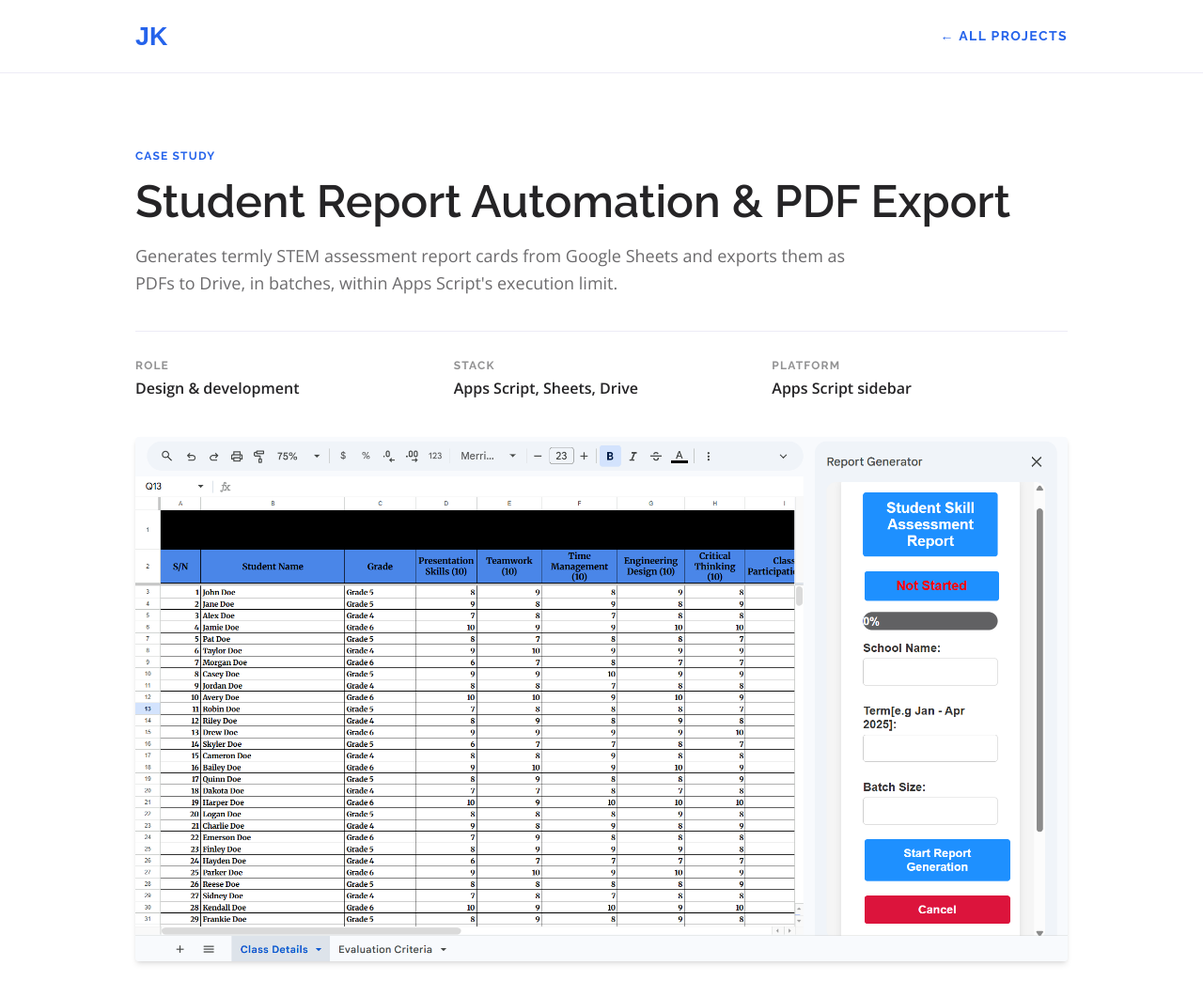
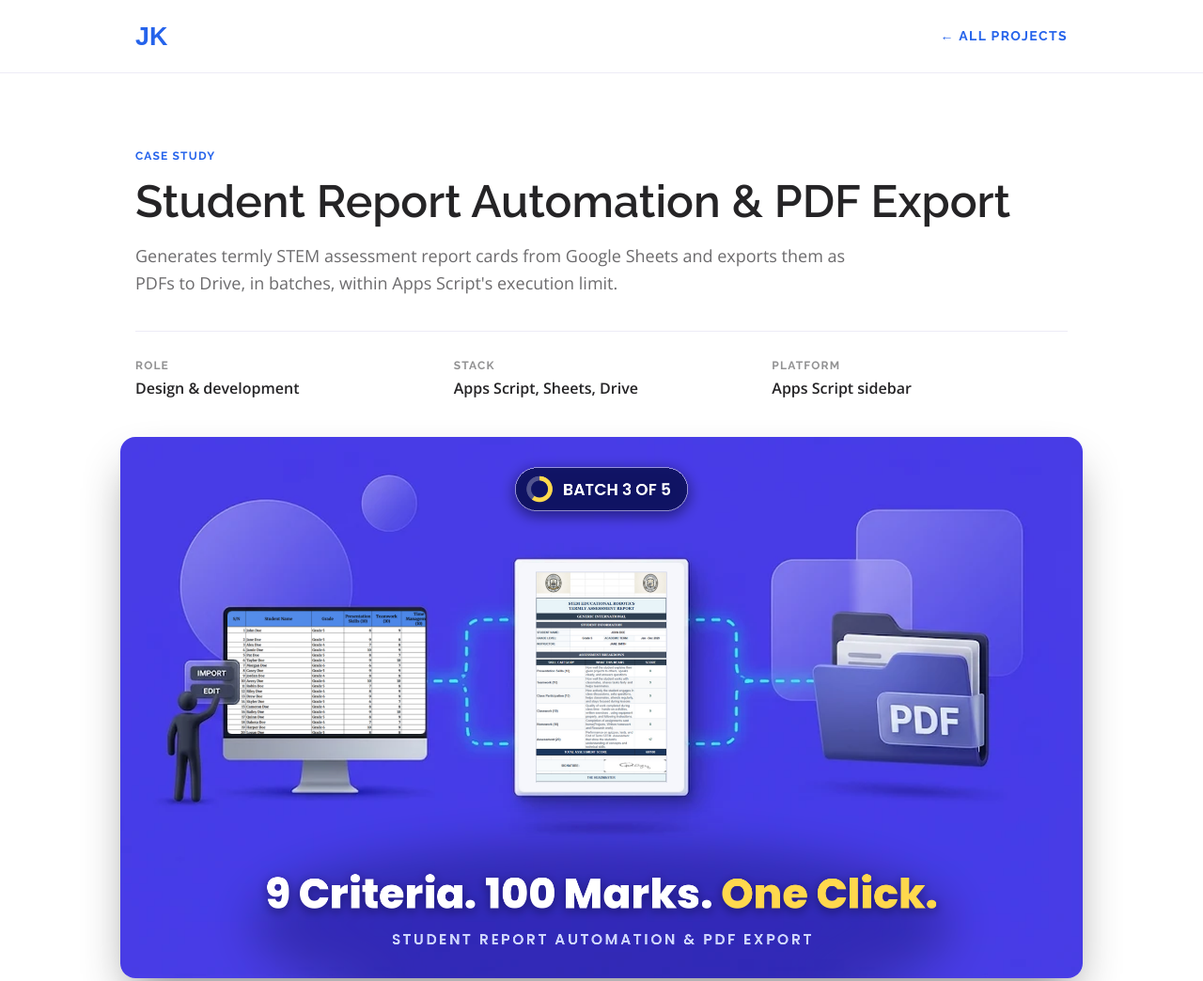
Before and after one commit to Nexify815/Portfolio, a website: page work/student-reports.html in a window 1280 px wide. Shown: the top 1044 px of the page at 94% size. Drawn offline with nearby package versions, Linux system fonts and the light colour scheme.

Commit message:
Update Student Reports hero thumbnail layout

```diff
--- a/work/student-reports.html
+++ b/work/student-reports.html
@@ -239,6 +239,18 @@
         color: #ffffff;
         font-weight: 600;
       }
+      /* Hero thumbnail fallbacks (compiled Tailwind may omit these utilities) */
+      .aspect-video { aspect-ratio: 16 / 9; }
+      .rounded-2xl { border-radius: 1rem; }
+      .shadow-2xl { box-shadow: 0 25px 50px -12px rgba(0, 0, 0, 0.45); }
+      .mb-20 { margin-bottom: 5rem; }
+      .overflow-hidden { overflow: hidden; }
+      .relative { position: relative; }
+      .h-full { height: 100%; }
+      .object-cover { object-fit: cover; }
+      .transition-transform { transition-property: transform; transition-timing-function: cubic-bezier(0.4, 0, 0.2, 1); }
+      .duration-500 { transition-duration: 500ms; }
+      .group:hover .group-hover\:scale-\[1\.02\] { transform: scale(1.02); }
     </style>
   </head>
 
@@ -280,15 +292,14 @@
         </dl>
       </section>
 
-      <figure class="mx-auto w-full max-w-5xl px-4">
+      <figure class="w-full max-w-5xl mx-auto aspect-video overflow-hidden rounded-2xl shadow-2xl mb-20 group relative">
         <img
-          src="/assets/img/assessment-downloader.png"
-          alt="Student report automation and PDF export"
-          class="w-full rounded shadow-md"
-        />
+          src="/assets/img/report_gen_thumbnail.png"
+          class="w-full h-full object-cover transition-transform duration-500 group-hover:scale-[1.02]"
+          alt="3D diagram showing a Google Sheet with student grades generating a PDF report card in batches." />
       </figure>
 
-      <section class="mx-auto w-full max-w-4xl px-4 pb-2 pt-12 md:pt-14">
+      <section class="mx-auto w-full max-w-4xl px-4 pb-2 pt-4 md:pt-6">
         <h2 class="font-header text-2xl font-semibold text-secondary sm:text-3xl">Screens</h2>
         <div class="screens-carousel-wrap">
           <button type="button" class="screens-carousel-btn prev" aria-label="Previous screenshot"><i class="bx bx-chevron-left" aria-hidden="true"></i></button>
```
Also changed, not shown: assets/img/report_gen_thumbnail.png (added).
